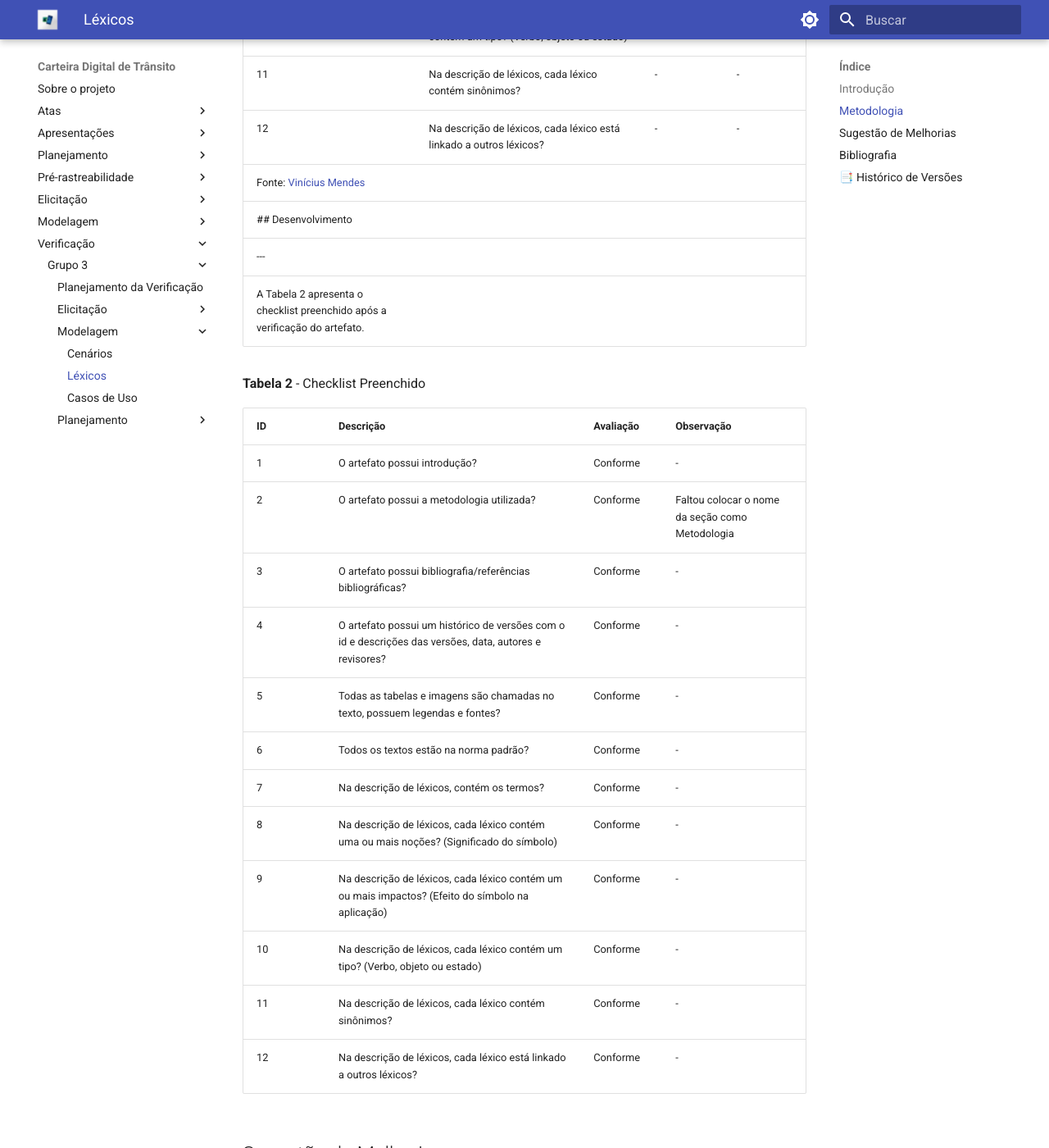
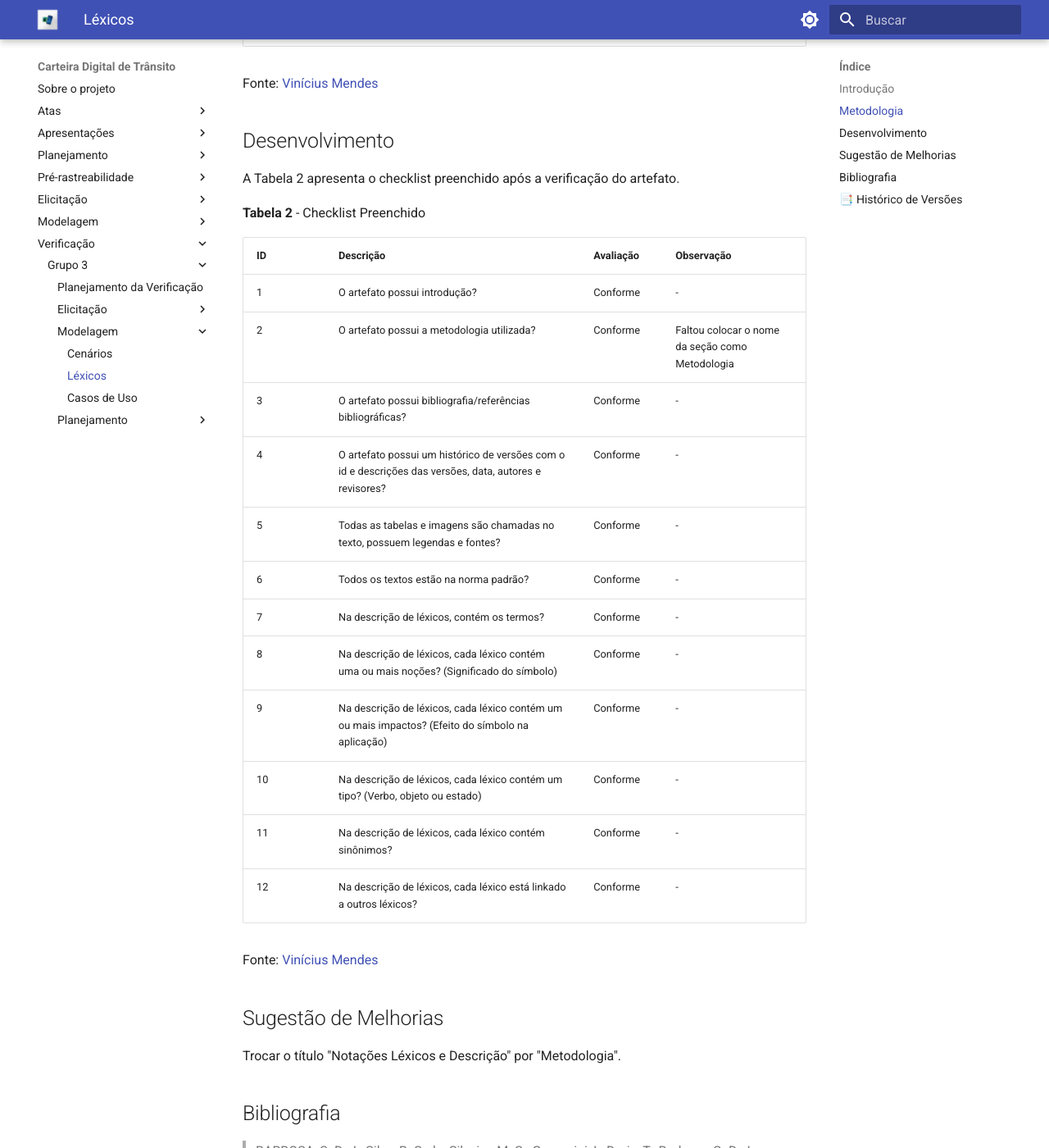
Before and after one commit to Requisitos-de-Software/2023.2-Carteira_Digital_de_Transito, an MkDocs documentation site: the page built from docs/verificacao/grupo3/modelagem/lexicos.md, in a window 1280 px wide and 1400 px high, scrolled down 1216 px. Shown: the whole window at 82% size. Built offline with MkDocs 1.6.1 and Material for MkDocs 9.7.7, drawn with Linux system fonts in a browser that asks for light colours.

Commit message:
Update lexicos.md

```diff
--- a/docs/verificacao/grupo3/modelagem/lexicos.md
+++ b/docs/verificacao/grupo3/modelagem/lexicos.md
@@ -22,9 +22,10 @@ A verificação do artefato seguirá o planejamento desenvolvido pelo nosso grup
 | 10 | Na descrição de léxicos, cada léxico contém um tipo? (Verbo, objeto ou estado) | - | - |
 | 11 | Na descrição de léxicos, cada léxico contém sinônimos? | - | - |
 | 12 | Na descrição de léxicos, cada léxico está linkado a outros léxicos? | - | - |
+
 Fonte: [Vinícius Mendes](https://github.com/yabamiah)
+
 ## Desenvolvimento
----
 A Tabela 2 apresenta o checklist preenchido após a verificação do artefato.
 
 **Tabela 2** - Checklist Preenchido
@@ -44,6 +45,8 @@ A Tabela 2 apresenta o checklist preenchido após a verificação do artefato.
 | 11 | Na descrição de léxicos, cada léxico contém sinônimos? | Conforme | - |
 | 12 | Na descrição de léxicos, cada léxico está linkado a outros léxicos? | Conforme | - |
 
+Fonte: [Vinícius Mendes](https://github.com/yabamiah)
+
 ## Sugestão de Melhorias
 Trocar o título "Notações Léxicos e Descrição" por "Metodologia".
 
```
